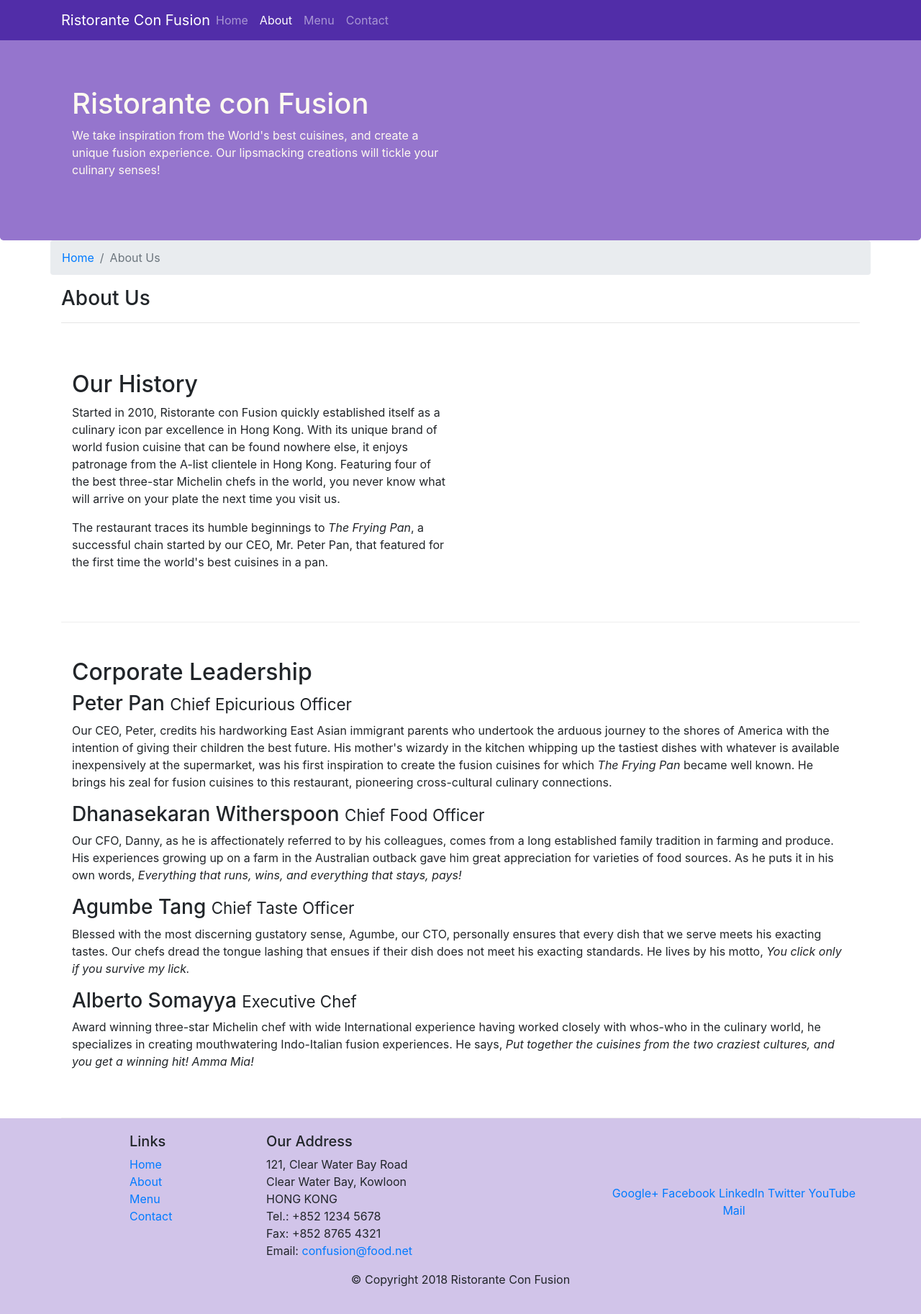
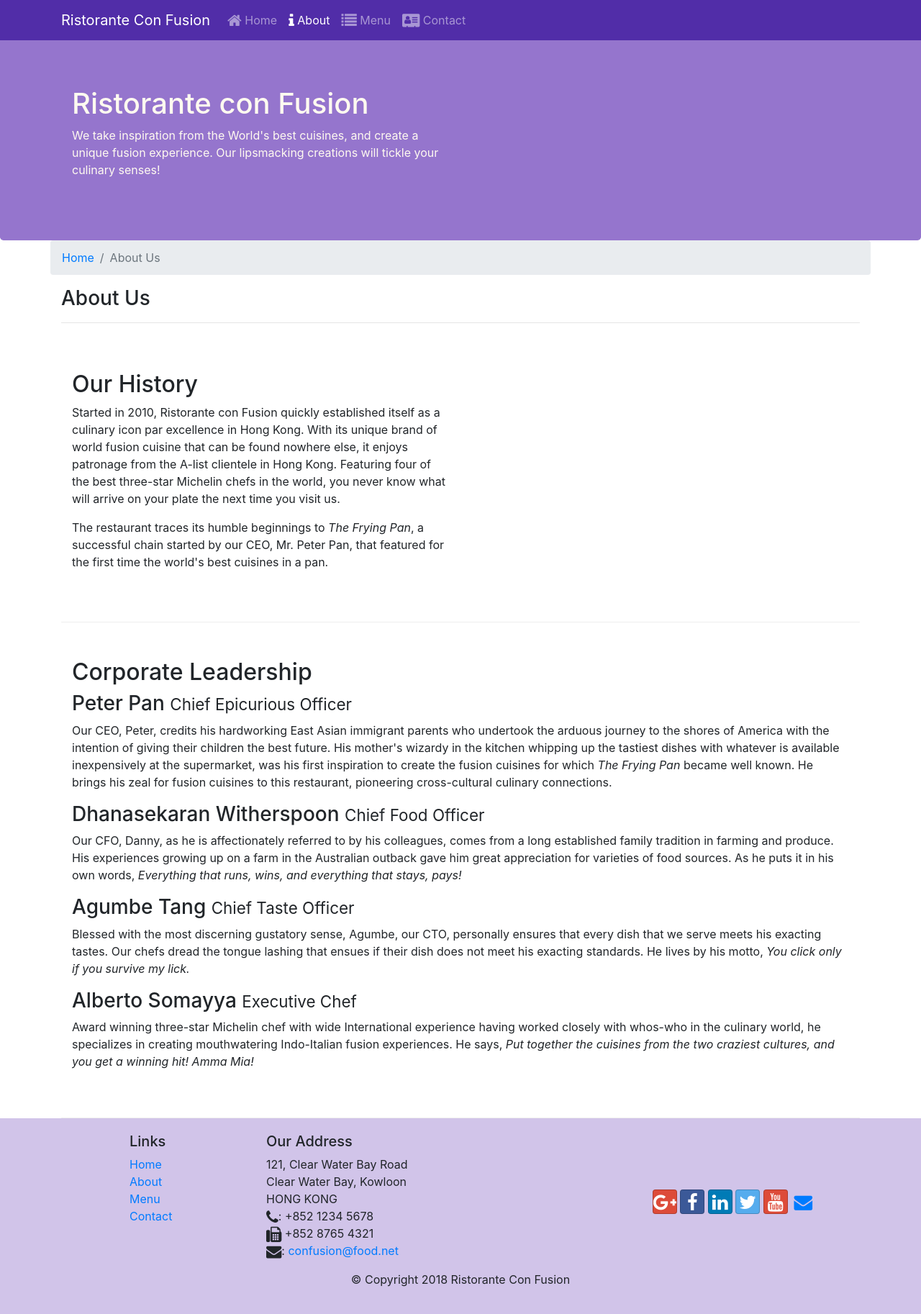
Before and after one commit to dpberry552/conFusion-Restaurant, a website: page aboutus.html in a window 1280 px wide. Shown: the whole page at 72% size. Drawn offline with nearby package versions, Linux system fonts and the light colour scheme.

Commit message:
Icon fonts

```diff
--- a/aboutus.html
+++ b/aboutus.html
@@ -9,6 +9,8 @@
 
     <!-- Bootstrap CSS -->
     <link rel="stylesheet" href="node_modules/bootstrap/dist/css/bootstrap.min.css">
+    <link rel="stylesheet" href="node_modules/font-awesome/css/font-awesome.min.css">
+    <link rel="stylesheet" href="node_modules/bootstrap-social/bootstrap-social.css">
     <link rel="stylesheet" href="css/styles.css">
     <title>Ristorante Con Fusion: About Us</title>
 
@@ -21,13 +23,13 @@
                 <button class="navbar-toggler" type="button" data-toggle="collapse" data-target="#Navbar">
                     <span class="navbar-toggler-icon"></span>
                 </button>
-                <a class="navbar-brand mr-auto" href="./index.html">Ristorante Con Fusion</a>
+                <a class="navbar-brand" href="./index.html">Ristorante Con Fusion</a>
                 <div class="collapse navbar-collapse" id="Navbar">
                     <ul class="navbar-nav mr-auto">
-                        <li class="nav-item"><a class="nav-link" href="./index.html">Home</a></li>
-                        <li class="nav-item active"><a class="nav-link" href="#">About</a></li>
-                        <li class="nav-item"><a class="nav-link" href="#">Menu</a></li>
-                        <li class="nav-item"><a class="nav-link" href="#">Contact</a></li>
+                        <li class="nav-item"><a class="nav-link" href="./index.html"><span class="fa fa-home fa-lg"></span> Home</a></li>
+                        <li class="nav-item active"><a class="nav-link" href="#"><span class="fa fa-info fa-lg"></span> About</a></li>
+                        <li class="nav-item"><a class="nav-link" href="#"><span class="fa fa-list fa-lg"></span> Menu</a></li>
+                        <li class="nav-item"><a class="nav-link" href="#"><span class="fa fa-address-card fa-lg"></span> Contact</a></li>
                     </ul>
                 </div>
             </div>
@@ -102,19 +104,20 @@
 		              121, Clear Water Bay Road<br>
 		              Clear Water Bay, Kowloon<br>
 		              HONG KONG<br>
-		              Tel.: +852 1234 5678<br>
-		              Fax: +852 8765 4321<br>
-		              Email: <a href="mailto:confusion@food.net">confusion@food.net</a>
+		              <i class="fa fa-phone fa-lg"></i>: +852 1234 5678<br>
+		              <i class="fa fa-fax fa-lg"></i> +852 8765 4321<br>
+		              <i class="fa fa-envelope fa-lg"></i>: <a href="mailto:confusion@food.net">confusion@food.net</a>
 		           </address>
                 </div>
                 <div class="col-12 col-sm-4 align-self-center">
                     <div class="text-center">
-                        <a href="http://google.com/+">Google+</a>
-                        <a href="http://www.facebook.com/profile.php?id=">Facebook</a>
-                        <a href="http://www.linkedin.com/in/">LinkedIn</a>
-                        <a href="http://twitter.com/">Twitter</a>
-                        <a href="http://youtube.com/">YouTube</a>
-                        <a href="mailto:">Mail</a>
+                        <a class="btn btn-social-icon btn-google" href="http://google.com/+"><i class="fa fa-google-plus fa-lg"></i></a>
+                        <a class="btn btn-social-icon btn-facebook" href="http://www.facebook.com/profile.php?id="><i class="fa fa-facebook fa-lg"></i></a>
+                        <a class="btn btn-social-icon btn-linkedin" href="http://www.linkedin.com/in/"><i class="fa fa-linkedin fa-lg"></i></a>
+                        <a class="btn btn-social-icon btn-twitter" href="http://twitter.com/"><i class="fa fa-twitter fa-lg"></i></a>
+                        <a class="btn btn-social-icon btn-google" href="http://youtube.com/"><i class="fa fa-youtube fa-lg"></i></a>
+                        <a class="btn btn-social-icon" href="mailto:"><i class="fa fa-envelope fa-lg"></i></a>
+                    </div>
                     </div>
                 </div>
            </div>
--- a/package.json
+++ b/package.json
@@ -15,6 +15,8 @@
   },
   "dependencies": {
     "bootstrap": "^4.0.0",
+    "bootstrap-social": "^5.1.1",
+    "font-awesome": "^4.7.0",
     "jquery": "^3.3.1",
     "popper.js": "^1.12.9"
   }
```
Also changed, not shown: index.html (+16 -14 lines), 1 other file.
